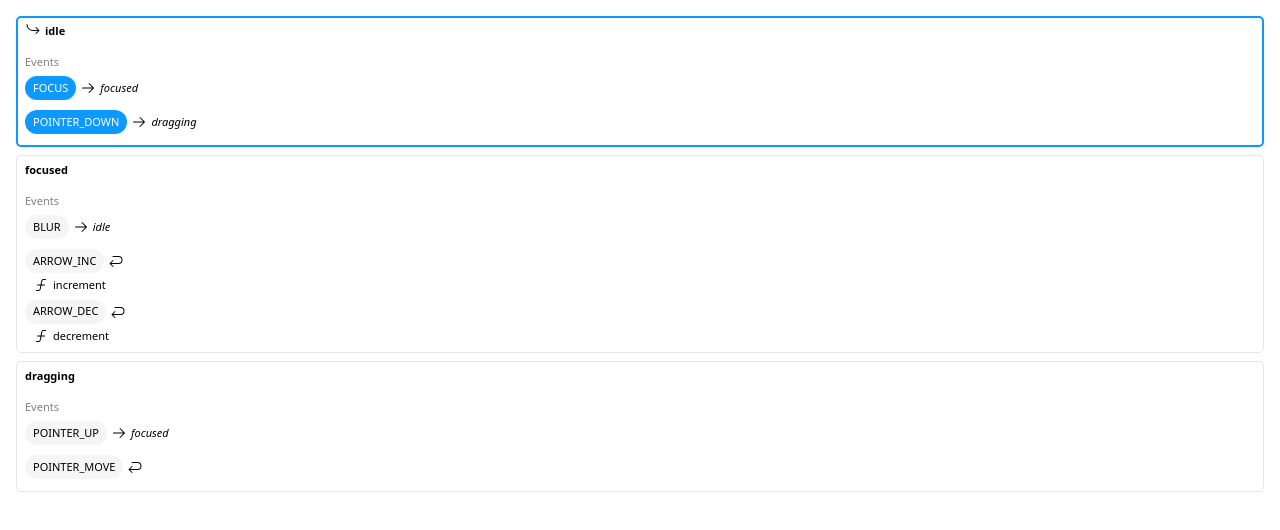
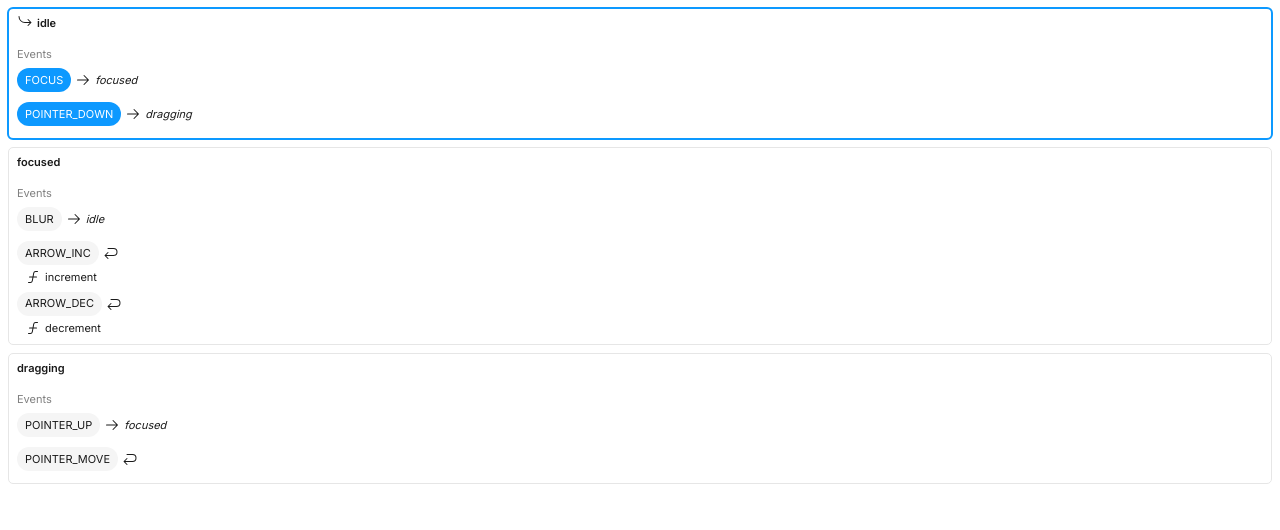
Before and after one commit to colebemis/figma-state-machines, a Next.js app: page / in a window 1280 px wide. Shown: the top 530 px of the page. Built offline with nearby package versions, Linux system fonts and the light colour scheme.

Commit message:
Refactor Tailwind configuration and global styles; introduce CSS variables for theming and update layout with new font and background classes

```diff
--- a/app/globals.css
+++ b/app/globals.css
@@ -2,6 +2,45 @@
 @tailwind components;
 @tailwind utilities;
 
-body {
-  font-size: 0.6875rem;
+:root {
+  color-scheme: light dark;
+
+  --color-text: #000000e5;
+  --color-text-secondary: #00000080;
+  --color-text-onbrand: #fff;
+
+  --color-bg: #fff;
+  --color-bg-secondary: #f5f5f5;
+  --color-bg-menu: #1e1e1e;
+  --color-bg-selected: #e5f4ff;
+  --color-bg-brand: #0d99ff;
+  --color-bg-brand-pressed: #007be5;
+
+  --color-border: #e6e6e6;
+  --color-border-selected: #0d99ff;
+
+  --radius-base: 5px;
+  --radius-lg: 13px;
+  --radius-full: 9999px;
+
+  --font-size-sm: 9px;
+  --font-size-base: 11px;
+  --font-size-lg: 13px;
 }
+
+@media (prefers-color-scheme: dark) {
+  :root {
+    --color-text: #fff;
+    --color-text-secondary: #ffffffb2;
+    --color-text-onbrand: #fff;
+
+    --color-bg: #2c2c2c;
+    --color-bg-secondary: #383838;
+    --color-bg-selected: #4a5878;
+    --color-bg-brand: #0c8ce9;
+    --color-bg-brand-pressed: #0a6dc2;
+
+    --color-border: #444;
+    --color-border-selected: #0c8ce9;
+  }
+}
--- a/app/layout.tsx
+++ b/app/layout.tsx
@@ -25,7 +25,7 @@ export default function RootLayout({
 }) {
   return (
     <html lang="en" className={`${inter.variable} ${robotoMono.variable}`}>
-      <body>{children}</body>
+      <body className="font-default bg-bg text-text text-base">{children}</body>
     </html>
   );
 }
--- a/app/page.tsx
+++ b/app/page.tsx
@@ -119,12 +119,12 @@ export default function Plugin() {
 
   return (
     <div>
-      <div className="flex flex-col gap-2 p-4">
+      <div className="flex flex-col gap-2 p-2">
         {Object.keys(stateMachine.states).map((state) => (
           <div
             key={state}
             data-current={currentState === state}
-            className="rounded border border-[#e6e6e6] data-[current=true]:outline data-[current=true]:outline-[#0d99ff] data-[current=true]:outline-2 data-[current=true]:-outline-offset-2"
+            className="rounded border border-border data-[current=true]:outline data-[current=true]:outline-border-selected data-[current=true]:outline-2 data-[current=true]:-outline-offset-1"
           >
             <div className="px-2 py-1.5 font-bold flex items-center gap-1">
               {stateMachine.initial === state ? (
@@ -133,7 +133,7 @@ export default function Plugin() {
               {state}
             </div>
             <div className="p-2 gap-1.5 flex flex-col">
-              <span className="text-black/50">Events</span>
+              <span className="text-text-secondary">Events</span>
               <div className="flex flex-col gap-1.5 items-start">
                 {Object.entries(stateMachine.states[state].on).map(
                   ([event, { target, actions }]) => (
@@ -146,7 +146,7 @@ export default function Plugin() {
                               setCount(actionDefinitions[action](count))
                             );
                           }}
-                          className="px-2 bg-[#f5f5f5] h-6 flex items-center rounded-full [[data-current=true]_&]:bg-[#0d99ff] [[data-current=true]_&]:text-white"
+                          className="px-2 bg-bg-secondary h-6 flex items-center rounded-full [[data-current=true]_&]:bg-bg-brand [[data-current=true]_&]:text-text-onbrand"
                         >
                           {event}
                         </button>
--- a/tailwind.config.js
+++ b/tailwind.config.js
@@ -6,13 +6,44 @@ module.exports = {
     "./app/**/*.{js,ts,jsx,tsx,mdx}",
   ],
   theme: {
-    extend: {
-      borderRadius: {
-        DEFAULT: "5px",
+    fontFamily: {
+      default: "var(--font-family-default)",
+      mono: "var(--font-family-mono)",
+    },
+    fontWeight: {
+      bold: "550",
+    },
+    borderRadius: {
+      DEFAULT: "var(--radius-base)",
+      lg: "var(--radius-lg)",
+      full: "var(--radius-full)",
+      none: "0",
+    },
+    colors: {
+      text: {
+        DEFAULT: "var(--color-text)",
+        secondary: "var(--color-text-secondary)",
+        onbrand: "var(--color-text-onbrand)",
       },
-      fontWeight: {
-        bold: "550",
+      bg: {
+        DEFAULT: "var(--color-bg)",
+        secondary: "var(--color-bg-secondary)",
+        menu: "var(--color-bg-menu)",
+        selected: "var(--color-bg-selected)",
+        brand: {
+          DEFAULT: "var(--color-bg-brand)",
+          pressed: "var(--color-bg-brand-pressed)",
+        },
       },
+      border: {
+        DEFAULT: "var(--color-border)",
+        selected: "var(--color-border-selected)",
+      },
+    },
+    fontSize: {
+      sm: "var(--font-size-sm)",
+      base: "var(--font-size-base)",
+      lg: "var(--font-size-lg)",
     },
   },
   plugins: [],
```
